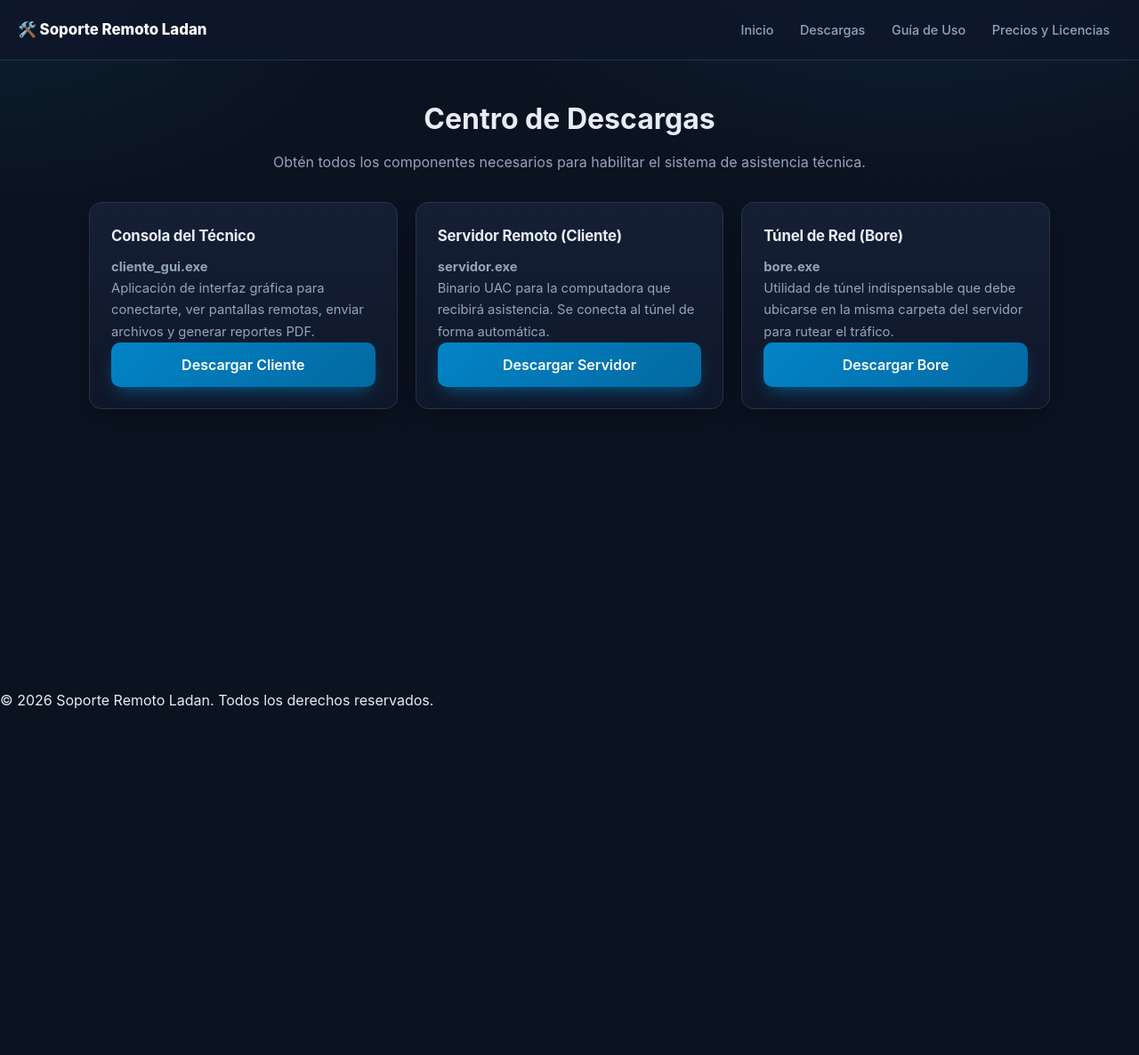
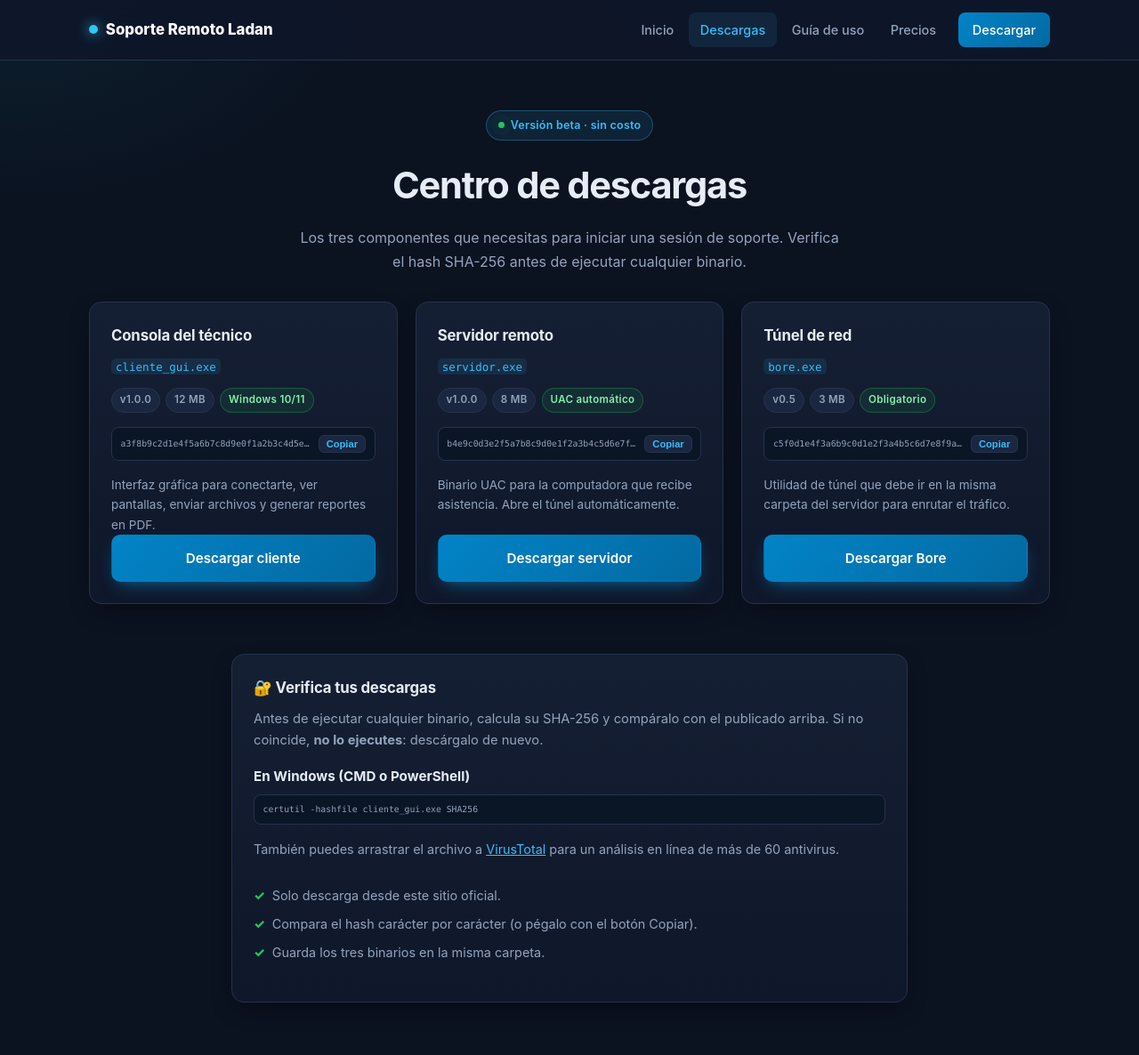
Before and after one commit to adanernestolopezcruz-hash/soporte-remoto-ladan, a plain HTML site: page descargas.html in a window 1280 px wide. Shown: the top 1186 px of the page at 89% size. Before the commit the page ends 800 px from the top, so only its background shows below. Drawn offline with Linux system fonts and the light colour scheme.

Commit message:
Update descargas.html

```diff
--- a/descargas.html
+++ b/descargas.html
@@ -2,73 +2,188 @@
 <html lang="es">
 <head>
   <meta charset="UTF-8">
-    <meta name="viewport" content="width=device-width, initial-scale=1.0">
-    <title>Soporte Remoto Ladan - Descargas</title>
+  <meta name="viewport" content="width=device-width, initial-scale=1">
+  <title>Descargas — Soporte Remoto Ladan</title>
+  <meta name="description" content="Descarga la consola del técnico, el servidor remoto y el túnel de red. Verifica el SHA-256 antes de ejecutar.">
+  <meta name="theme-color" content="#0b1220">
+  <link rel="canonical" href="https://tudominio.com/descargas.html">
+  <link rel="icon" href="favicon.svg" type="image/svg+xml">
   <link rel="stylesheet" href="style.css">
 </head>
 <body>
-  <header>
-    <div class="logo">🛠️ Soporte Remoto Ladan</div>
-    <button class="menu-toggle" id="menuToggle" aria-label="Abrir menú">
-        <span></span>
-        <span></span>
-        <span></span>
+
+<header class="site-header">
+  <div class="header-inner">
+    <a href="index.html" class="logo"><span class="dot"></span> Soporte Remoto Ladan</a>
+    <button class="menu-toggle" id="menuToggle" aria-label="Abrir menú" aria-expanded="false" aria-controls="navMenu">
+      <span></span><span></span><span></span>
     </button>
     <nav id="navMenu">
       <a href="index.html">Inicio</a>
-        <a href="descargas.html">Descargas</a>
-        <a href="guia.html">Guía de Uso</a>
-        <a href="precios.html">Precios y Licencias</a>
+      <a href="descargas.html" class="activo">Descargas</a>
+      <a href="guia.html">Guía de uso</a>
+      <a href="precios.html">Precios</a>
+      <a href="descargas.html" class="btn-nav">Descargar</a>
     </nav>
+  </div>
 </header>
 
-    <main class="content-page">
-        <h2>Centro de Descargas</h2>
-        <p class="subtitle">Obtén todos los componentes necesarios para habilitar el sistema de asistencia técnica.</p>
+<main>
+  <!-- Intro -->
+  <section class="section" style="padding-bottom:1rem">
+    <div class="container" style="text-align:center">
+      <span class="badge"><span class="pulse"></span> Versión beta · sin costo</span>
+      <h1 style="font-size:clamp(1.8rem,4vw,2.6rem);letter-spacing:-.03em;margin:1rem auto .75rem;max-width:20ch">
+        Centro de descargas
+      </h1>
+      <p style="color:var(--muted);max-width:60ch;margin:0 auto">
+        Los tres componentes que necesitas para iniciar una sesión de soporte.
+        Verifica el hash SHA-256 antes de ejecutar cualquier binario.
+      </p>
+    </div>
+  </section>
 
-        <div class="download-grid">
-            <div class="card">
-                <h3>Consola del Técnico</h3>
-                <p><strong>cliente_gui.exe</strong></p>
-                <p>Aplicación de interfaz gráfica para conectarte, ver pantallas remotas, enviar archivos y generar reportes PDF.</p>
-                <a href="cliente_gui.exe" download class="btn-principal">Descargar Cliente</a>
+  <!-- Tarjetas de descarga -->
+  <section class="section" style="padding-top:1rem">
+    <div class="container">
+      <div class="grid grid-3">
+
+        <!-- Cliente -->
+        <article class="card download-card">
+          <h3>Consola del técnico</h3>
+          <p><code>cliente_gui.exe</code></p>
+          <div class="file-meta">
+            <span class="tag">v1.0.0</span>
+            <span class="tag">12 MB</span>
+            <span class="tag ok">Windows 10/11</span>
           </div>
+          <div class="hash-box">
+            <code>a3f8b9c2d1e4f5a6b7c8d9e0f1a2b3c4d5e6f7a8b9c0d1e2f3a4b5c6d7e8f9a0</code>
+            <button data-copy="a3f8b9c2d1e4f5a6b7c8d9e0f1a2b3c4d5e6f7a8b9c0d1e2f3a4b5c6d7e8f9a0">Copiar</button>
+          </div>
+          <p style="font-size:.85rem">Interfaz gráfica para conectarte, ver pantallas, enviar archivos y generar reportes en PDF.</p>
+          <a href="descarga.html?f=cliente" class="btn btn-primary btn-block" style="margin-top:auto">Descargar cliente</a>
+        </article>
 
-            <div class="card">
-                <h3>Servidor Remoto (Cliente)</h3>
-                <p><strong>servidor.exe</strong></p>
-                <p>Binario UAC para la computadora que recibirá asistencia. Se conecta al túnel de forma automática.</p>
-                <a href="servidor.exe" download class="btn-principal">Descargar Servidor</a>
+        <!-- Servidor -->
+        <article class="card download-card">
+          <h3>Servidor remoto</h3>
+          <p><code>servidor.exe</code></p>
+          <div class="file-meta">
+            <span class="tag">v1.0.0</span>
+            <span class="tag">8 MB</span>
+            <span class="tag ok">UAC automático</span>
           </div>
+          <div class="hash-box">
+            <code>b4e9c0d3e2f5a7b8c9d0e1f2a3b4c5d6e7f8a9b0c1d2e3f4a5b6c7d8e9f0a1b2</code>
+            <button data-copy="b4e9c0d3e2f5a7b8c9d0e1f2a3b4c5d6e7f8a9b0c1d2e3f4a5b6c7d8e9f0a1b2">Copiar</button>
+          </div>
+          <p style="font-size:.85rem">Binario UAC para la computadora que recibe asistencia. Abre el túnel automáticamente.</p>
+          <a href="descarga.html?f=servidor" class="btn btn-primary btn-block" style="margin-top:auto">Descargar servidor</a>
+        </article>
 
-            <div class="card">
-                <h3>Túnel de Red (Bore)</h3>
-                <p><strong>bore.exe</strong></p>
-                <p>Utilidad de túnel indispensable que debe ubicarse en la misma carpeta del servidor para rutear el tráfico.</p>
-                <a href="bore.exe" download class="btn-principal">Descargar Bore</a>
+        <!-- Bore -->
+        <article class="card download-card">
+          <h3>Túnel de red</h3>
+          <p><code>bore.exe</code></p>
+          <div class="file-meta">
+            <span class="tag">v0.5</span>
+            <span class="tag">3 MB</span>
+            <span class="tag ok">Obligatorio</span>
+          </div>
+          <div class="hash-box">
+            <code>c5f0d1e4f3a6b9c0d1e2f3a4b5c6d7e8f9a0b1c2d3e4f5a6b7c8d9e0f1a2b3c4</code>
+            <button data-copy="c5f0d1e4f3a6b9c0d1e2f3a4b5c6d7e8f9a0b1c2d3e4f5a6b7c8d9e0f1a2b3c4">Copiar</button>
+          </div>
+          <p style="font-size:.85rem">Utilidad de túnel que debe ir en la misma carpeta del servidor para enrutar el tráfico.</p>
+          <a href="descarga.html?f=bore" class="btn btn-primary btn-block" style="margin-top:auto">Descargar Bore</a>
+        </article>
+
       </div>
     </div>
-    </main>
-<!-- BLOQUE DE ANUNCIO ADSTERRA -->
-<div class="ad-container">
+  </section>
 
+  <!-- Verificación -->
+  <section class="section" id="verificacion" style="padding-top:0">
+    <div class="container" style="max-width:800px">
+      <div class="card">
+        <h3>🔐 Verifica tus descargas</h3>
+        <p style="margin-bottom:1rem">
+          Antes de ejecutar cualquier binario, calcula su SHA-256 y compáralo con el publicado arriba.
+          Si no coincide, <strong>no lo ejecutes</strong>: descárgalo de nuevo.
+        </p>
+        <h4 style="font-size:.95rem;margin-bottom:.5rem">En Windows (CMD o PowerShell)</h4>
+        <div class="hash-box" style="margin-bottom:1rem">
+          <code>certutil -hashfile cliente_gui.exe SHA256</code>
+        </div>
+        <p style="font-size:.9rem;margin-bottom:1rem">
+          También puedes arrastrar el archivo a
+          <a href="https://www.virustotal.com" target="_blank" rel="noopener" style="color:var(--accent)">VirusTotal</a>
+          para un análisis en línea de más de 60 antivirus.
+        </p>
+        <ul class="plan-list">
+          <li>Solo descarga desde este sitio oficial.</li>
+          <li>Compara el hash carácter por carácter (o pégalo con el botón Copiar).</li>
+          <li>Guarda los tres binarios en la misma carpeta.</li>
+        </ul>
+      </div>
+    </div>
+  </section>
 
-    <script async="async" data-cfasync="false" src="https://biomanos.org/21/9edb2e0c972d6740769ff74e09b94b75"></script>
+  <!-- Anuncio inline (único bloque Adsterra de esta página) -->
+  <div class="ad-slot ad-slot--inline container">
     <div id="container-9edb2e0c972d6740769ff74e09b94b75"></div>
   </div>
 
-    <footer>
-        <p>&copy; 2026 Soporte Remoto Ladan. Todos los derechos reservados.</p>
+  <!-- CTA -->
+  <section class="section">
+    <div class="container">
+      <div class="cta-band">
+        <h2>¿No sabes por dónde empezar?</h2>
+        <p>La guía de uso explica los tres pasos en menos de un minuto.</p>
+        <a href="guia.html" class="btn btn-secondary">Ver guía de uso</a>
+      </div>
+    </div>
+  </section>
+</main>
+
+<footer class="site-footer">
+  <div class="footer-grid">
+    <div class="footer-brand">
+      <a href="index.html" class="logo"><span class="dot"></span> Soporte Remoto Ladan</a>
+      <p>Asistencia técnica a distancia para técnicos independientes y talleres.</p>
+    </div>
+    <div>
+      <h4>Producto</h4>
+      <ul>
+        <li><a href="descargas.html">Descargas</a></li>
+        <li><a href="guia.html">Guía de uso</a></li>
+        <li><a href="precios.html">Precios y licencias</a></li>
+      </ul>
+    </div>
+    <div>
+      <h4>Recursos</h4>
+      <ul>
+        <li><a href="guia.html">Requisitos</a></li>
+        <li><a href="guia.html">Preguntas frecuentes</a></li>
+        <li><a href="descargas.html#verificacion">Verificar descarga</a></li>
+      </ul>
+    </div>
+    <div>
+      <h4>Legal</h4>
+      <ul>
+        <li><a href="#">Aviso legal</a></li>
+        <li><a href="#">Privacidad</a></li>
+        <li><a href="#">Cookies</a></li>
+      </ul>
+    </div>
+  </div>
+  <div class="footer-bottom">
+    &copy; 2026 Soporte Remoto Ladan. Todos los derechos reservados.
+  </div>
 </footer>
 
-    <script>
-    const menuToggle = document.getElementById('menuToggle');
-    const navMenu = document.getElementById('navMenu');
-
-    menuToggle.addEventListener('click', () => {
-        navMenu.classList.toggle('activo');
-    });
-</script>
-
+<script async="async" data-cfasync="false" src="https://biomanos.org/21/9edb2e0c972d6740769ff74e09b94b75"></script>
+<script src="app.js" defer></script>
 </body>
 </html>
```
Lines whose indentation alone changed are shown as unchanged.
